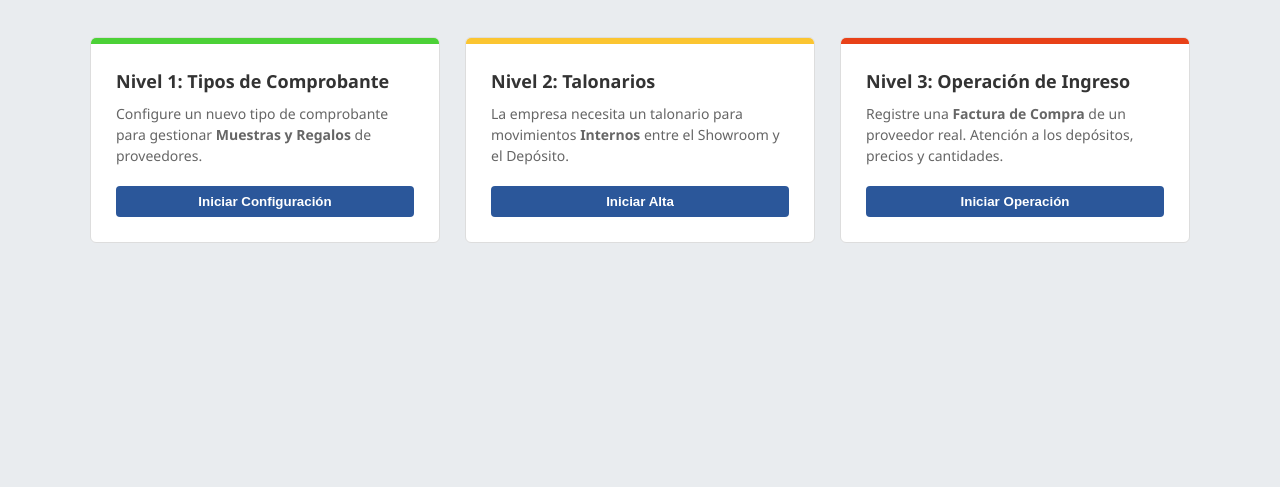
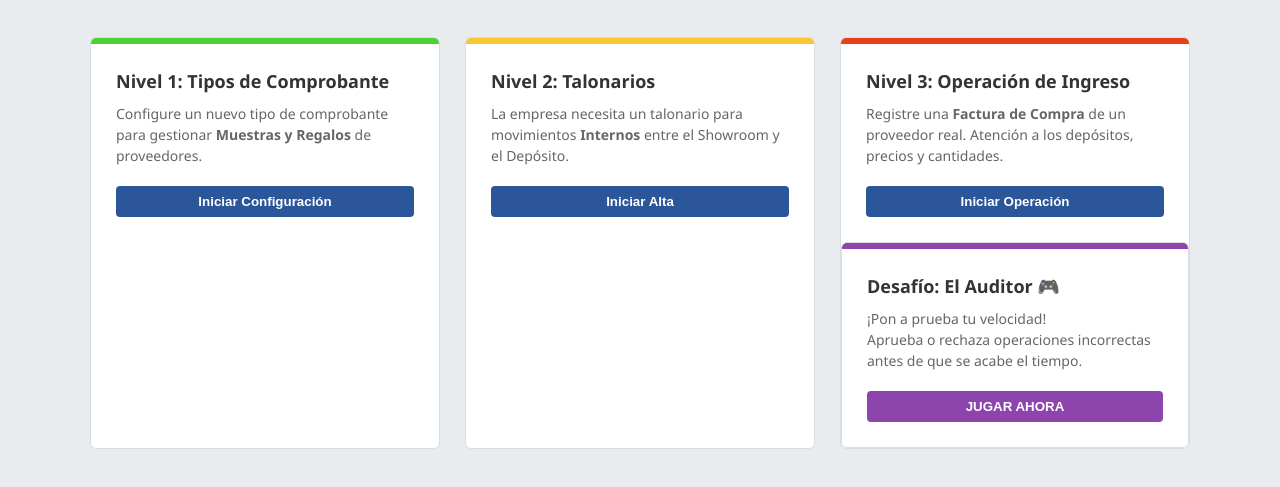
Before and after one commit to CarolinaAXFT/h2, a plain HTML site: page index.html in a window 1280 px wide. Shown: the part 159-646 px from the top of the page. Drawn offline with Linux system fonts and the light colour scheme.

Commit message:
Add files via upload

```diff
--- a/index.html
+++ b/index.html
@@ -147,6 +147,18 @@
                     </div>
                     <button class="btn-start">Iniciar Operación</button>
                 </div>
+                <!-- JUEGO (Nuevo Bloque para agregar) -->
+            <div class="menu-card" onclick="window.location.href='juego.html'">
+                <div class="card-top" style="background: #8e44ad;"></div> <!-- Color Violeta -->
+                <div class="card-content">
+                    <div class="card-title">Desafío: El Auditor 🎮</div>
+                    <div class="card-desc">
+                        ¡Pon a prueba tu velocidad! <br>
+                        Aprueba o rechaza operaciones incorrectas antes de que se acabe el tiempo.
+                    </div>
+                    <button class="btn-start" style="background: #8e44ad;">JUGAR AHORA</button>
+                </div>
+            </div>
             </div>
         </div>
     </div>
```
